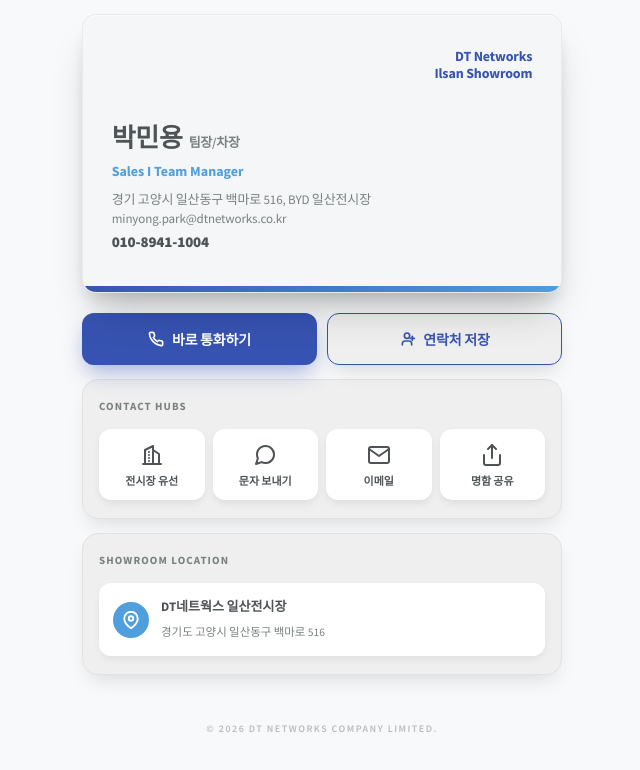
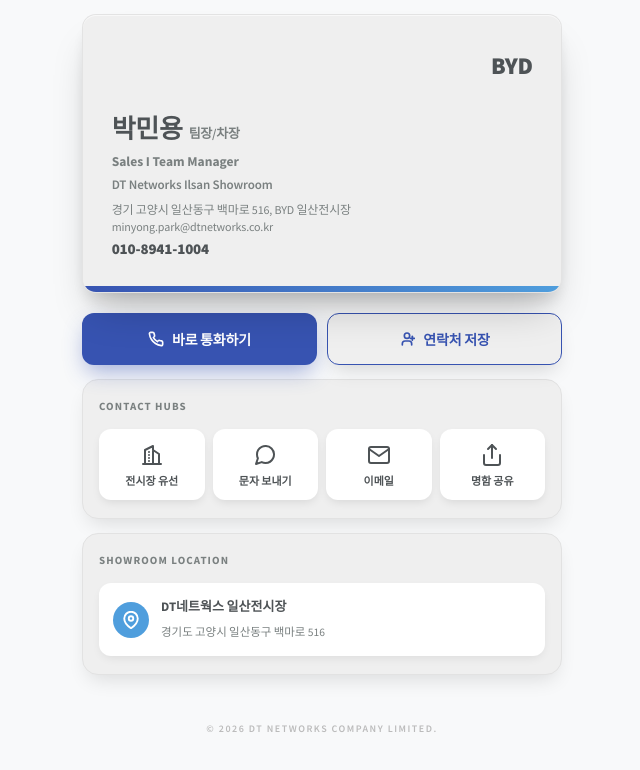
Before and after one commit to bydilsanmy/BYDIlsanMY, a plain HTML site: page index.html in a window 1280 px wide. Shown: the whole page, without its empty margins (318-958 px from the left). Drawn offline with Linux system fonts and the light colour scheme; a web font is replaced by a local one.

Commit message:
Revise business card design and styles
Updated business card layout and styling, including logo placement and text color adjustments.

```diff
--- a/index.html
+++ b/index.html
@@ -7,7 +7,7 @@
 
   <meta property="og:type" content="profile">
   <meta property="og:title" content="박민용 팀장/차장 | DT Networks">
-  <meta property="og:description" content="Sales | Team Manager | 010-8941-1004">
+  <meta property="og:description" content="Sales I Team Manager | 010-8941-1004">
   <meta property="og:image" content="og-image.jpg">
   <meta property="og:image:width" content="1200">
   <meta property="og:image:height" content="630">
@@ -23,17 +23,17 @@
     * { margin: 0; padding: 0; box-sizing: border-box; -webkit-tap-highlight-color: transparent; }
 
     :root {
-      --card-bg: #F4F6F8;
+      /* 요청사항: 명함 부분 배경 색상을 #EFEFEF로 설정 */
+      --card-bg: #EFEFEF;
       --text-main: #4E5356;
+      /* 요청사항: 부가 정보 글자색을 #7A8080으로 지정 */
       --text-mute: #7A8080;
       --accent-deep: #3753B1;
       --accent-light: #4F9EDD;
 
       --paper: #ffffff;
-      /* 요청사항: 버튼 및 섹션 배경색을 더 잘 보이게 #EFEFEF로 지정 */
       --btn-bg: #EFEFEF;
       --paper-soft: #f8f9fa;
-      --line: #e9ecef;
     }
 
     html, body { background: var(--paper-soft); }
@@ -56,7 +56,7 @@
       aspect-ratio: 1.72 / 1;
       width: 100%;
       border-radius: 14px;
-      /* 그림자를 약 2단계 더 진하고 선명하게 조정 */
+      /* 그림자를 2단계 정도 진하게 처리 */
       box-shadow:
         0 26px 40px -12px rgba(0, 0, 0, 0.22),
         0 12px 18px -6px rgba(0, 0, 0, 0.14),
@@ -81,22 +81,21 @@
       pointer-events: none;
     }
 
-    /* 요청사항: BYD 삭제 후 DT Networks Ilsan Showroom을 우측 상단으로 이동 */
-    .brand-stack {
+    /* 요청사항 1: 우측 상단에 BYD 워드마크형 로고 배치 */
+    .brand-logo-area {
       position: absolute;
-      top: 12%;
+      top: 14%;
       right: 6%;
-      text-align: right;
       z-index: 2;
-      max-width: 50%;
     }
 
-    .brand-showroom {
-      font-weight: 700;
-      font-size: clamp(10px, 2.4vw, 14px);
-      line-height: 1.2;
-      color: var(--accent-deep);
-      letter-spacing: -0.01em;
+    .byd-logo-text {
+      font-family: 'Source Sans Pro', sans-serif;
+      font-weight: 900;
+      font-size: clamp(18px, 4.2vw, 24px);
+      letter-spacing: -0.02em;
+      color: var(--text-main);
+      line-height: 1;
     }
 
     /* 명함 콘텐츠 텍스트 배치 */
@@ -104,11 +103,10 @@
       position: absolute;
       left: 6%;
       right: 6%;
-      bottom: 14%;
+      bottom: 12%;
       z-index: 2;
     }
 
-    /* 요청사항: 이름 옆에 절반 크기의 팀장/차장 직급 배치 */
     .name-line {
       font-weight: 700;
       font-size: clamp(20px, 4.8vw, 26px);
@@ -121,29 +119,37 @@
     }
 
     .name-line span.title {
-      font-size: 0.5em; /* 이름 크기의 절반 */
+      font-size: 0.5em;
       font-weight: 600;
       color: var(--text-mute);
     }
 
-    /* 요청사항: 이름 밑에 Sales I Team Manager 배치 */
+    /* 요청사항 2: Sales I Team Manager와 그 밑의 지점명을 모두 #7A8080 글자색으로 변경 */
     .sub-title-line {
       font-weight: 700;
-      font-size: clamp(11px, 2.5vw, 14px);
-      color: var(--accent-light);
+      font-size: clamp(11px, 2.5vw, 13.5px);
+      color: var(--text-mute);
+      margin-bottom: 2px;
+      letter-spacing: 0;
+    }
+
+    .showroom-line {
+      font-weight: 600;
+      font-size: clamp(10.5px, 2.4vw, 13px);
+      color: var(--text-mute);
       margin-bottom: 8px;
-      letter-spacing: 0;
+      letter-spacing: -0.01em;
     }
 
     .info-line {
       font-weight: 400;
-      font-size: clamp(10.5px, 2.3vw, 13px);
-      line-height: 1.5;
+      font-size: clamp(10px, 2.2vw, 12px);
+      line-height: 1.4;
       color: var(--text-mute);
       letter-spacing: -0.01em;
     }
 
-    /* 요청사항: 번호만 남기고 볼드(두껍게) 처리 */
+    /* 다이렉트 휴대폰 번호만 진하게 강조 */
     .info-line.phone-bold {
       font-weight: 800;
       color: var(--text-main);
@@ -151,8 +157,7 @@
       margin-top: 2px;
     }
 
-    /* ===== 하단 링크/섹션 공통 ===== */
-    /* 요청사항: 버튼 및 섹션 블록이 돋보이도록 #EFEFEF 배경 및 그림자 강화 */
+    /* ===== 하단 링크/섹션 영역 ===== */
     .section {
       background: var(--btn-bg);
       border-radius: 16px;
@@ -171,7 +176,6 @@
       text-transform: uppercase;
     }
 
-    /* ===== 핵심 CTA 영역 ===== */
     .cta-row {
       display: grid;
       grid-template-columns: 1fr 1fr;
@@ -197,7 +201,6 @@
 
     .cta-button:active { transform: scale(0.97); }
 
-    /* 요청사항: 그림자를 2단계 정도 더 진하게 변경 */
     .cta-primary {
       background: var(--accent-deep);
       color: #ffffff;
@@ -213,7 +216,6 @@
     }
     .cta-secondary:hover { background: #e5e5e5; }
 
-    /* ===== 네비게이션 그리드 ===== */
     .action-grid {
       display: grid;
       grid-template-columns: repeat(4, 1fr);
@@ -227,7 +229,7 @@
       justify-content: center;
       padding: 14px 4px 12px;
       border-radius: 12px;
-      background: #ffffff; /* 컨테이너가 #EFEFEF이므로 버튼 내부카드는 흰색으로 구분감 부여 */
+      background: #ffffff;
       cursor: pointer;
       transition: transform 0.1s ease, background 0.2s ease;
       border: none;
@@ -257,7 +259,6 @@
       line-height: 1.25;
     }
 
-    /* ===== 주소 맵 블록 ===== */
     .map-info {
       display: flex;
       align-items: center;
@@ -291,7 +292,6 @@
       font-size: 11.5px;
     }
 
-    /* ===== 하단 오너십 푸터 ===== */
     .footer {
       text-align: center;
       padding: 32px 0 10px;
@@ -308,13 +308,15 @@
 <div class="container">
 
   <div class="business-card" id="business-card">
-    <div class="brand-stack">
-      <div class="brand-showroom">DT Networks<br>Ilsan Showroom</div>
+    <div class="brand-logo-area">
+      <div class="byd-logo-text">BYD</div>
     </div>
 
     <div class="card-content">
       <div class="name-line">박민용 <span class="title">팀장/차장</span></div>
+
       <div class="sub-title-line">Sales I Team Manager</div>
+      <div class="showroom-line">DT Networks Ilsan Showroom</div>
 
       <div class="info-line">경기 고양시 일산동구 백마로 516, BYD 일산전시장</div>
       <div class="info-line">minyong.park@dtnetworks.co.kr</div>
```
